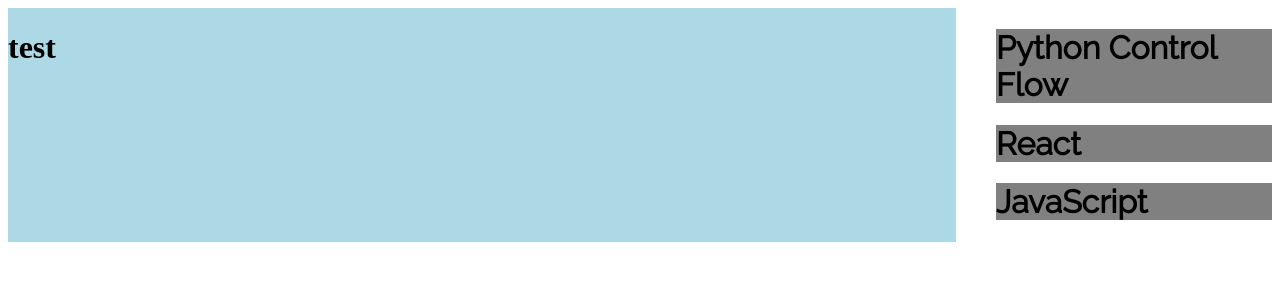
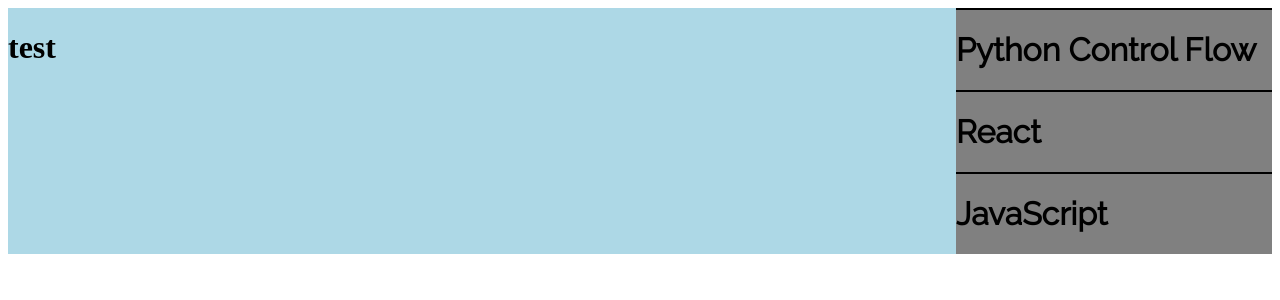
Before and after one commit to mford008/ls-video-player, a Vue app: page / in a window 1280 px wide. Shown: the top 300 px of the page. Built offline with nearby package versions, Linux system fonts and the light colour scheme.

Commit message:
Minor css changes for list items

```diff
--- a/src/components/List.vue
+++ b/src/components/List.vue
@@ -1,8 +1,9 @@
 <template>
   <div>
-    <ul>
+    <ul class="list">
       <ListItem
         v-for="item in items"
+        class="listItem"
         :item="item"
         :key="item.id">
       </ListItem>
@@ -27,5 +28,13 @@ export default {
 
 <!-- Add "scoped" attribute to limit CSS to this component only -->
 <style>
-
+.list {
+  background: gray;
+  padding: 0;
+  margin: 0;
+  /* border-left: 2px solid black; */
+}
+.listItem {
+  border-top: 2px solid black;
+}
 </style>
--- a/src/components/ListItem.vue
+++ b/src/components/ListItem.vue
@@ -21,6 +21,5 @@ export default {
 .listItem {
     font-family: 'Raleway', sans-serif;
     font-size: 16px;
-    background-color: grey;
 }
 </style>
```
